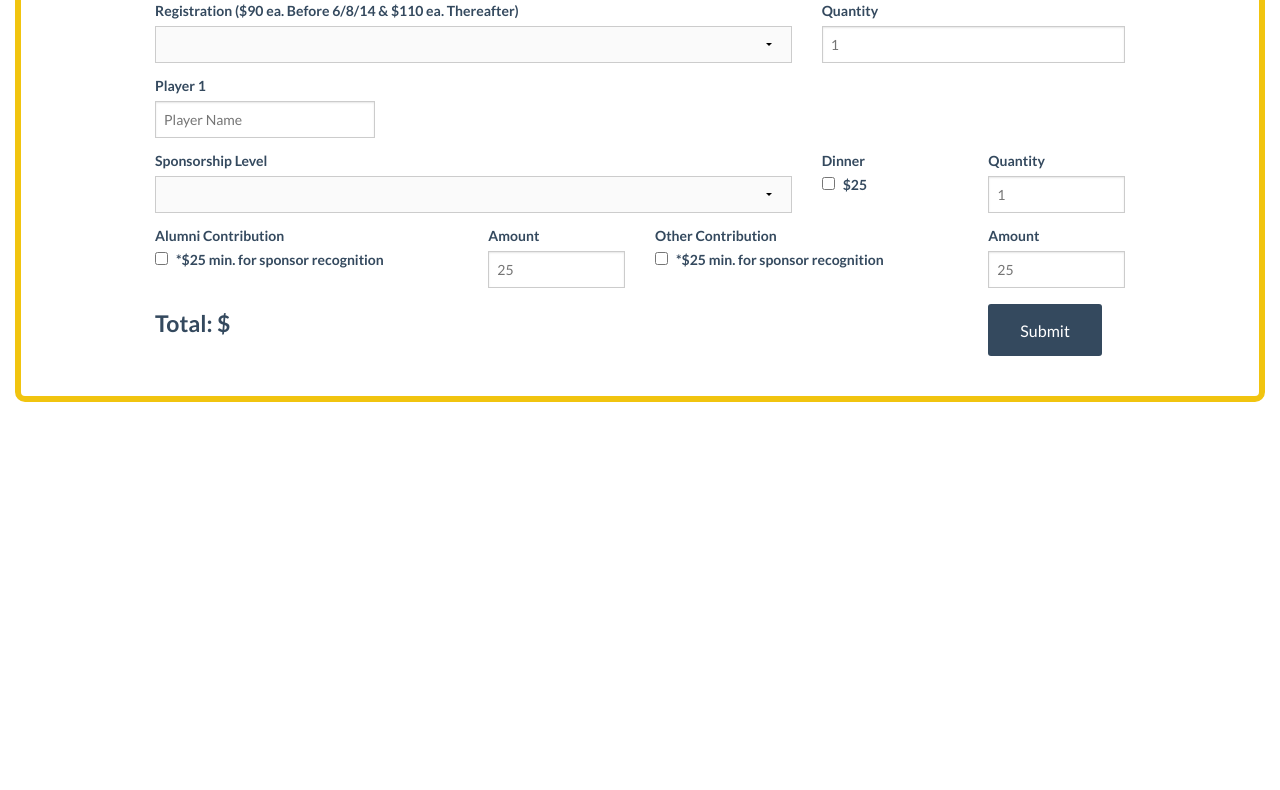
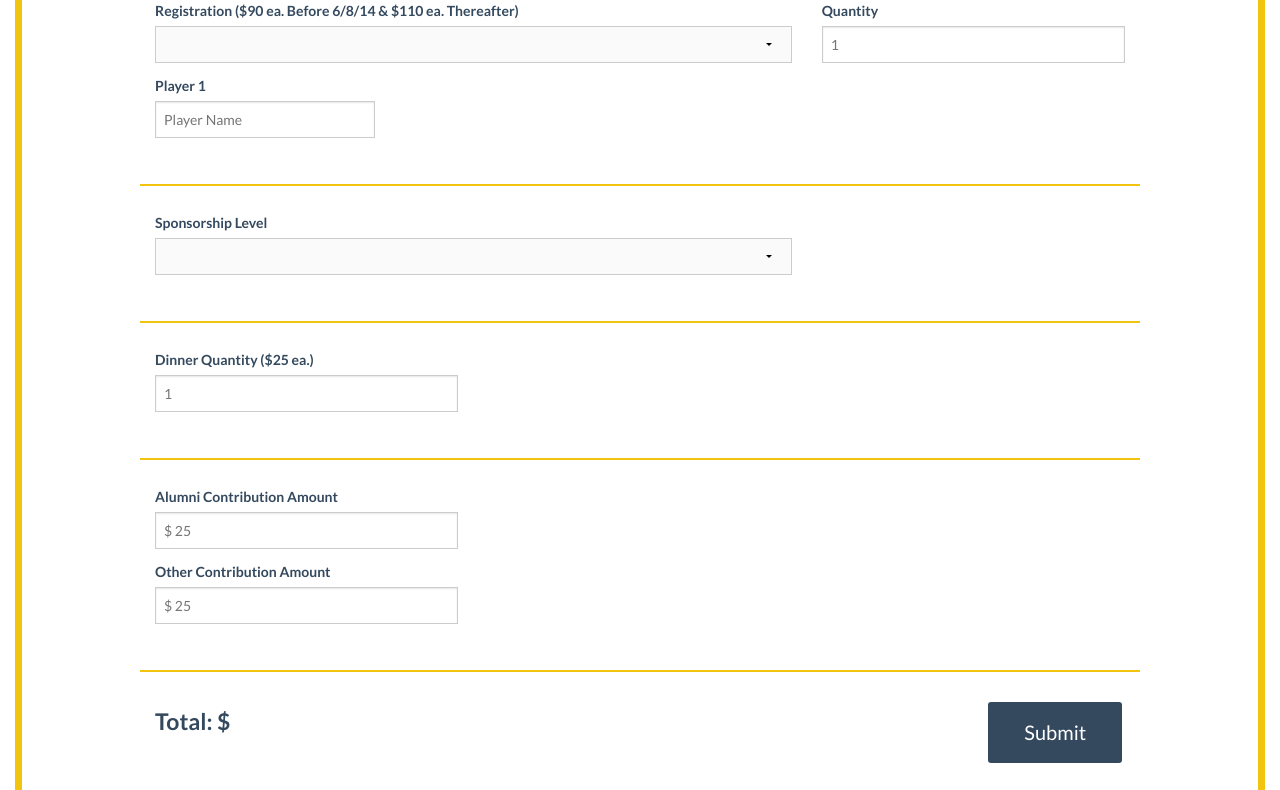
Before and after one commit to gwake1/KindfulCartTemplate, a plain HTML site: page index.html in a window 1280 px wide. Shown: the part 134-924 px from the top of the page. Before the commit the page ends 800 px from the top, so only its background shows below. Drawn offline with nearby package versions, Linux system fonts and the light colour scheme.

Commit message:
remove checkboxes and disable submit when quantities and amounts are less than 0

```diff
--- a/css/style.css
+++ b/css/style.css
@@ -10,13 +10,13 @@ img {
 
 legend {
   color: #34495e;
-  font-size: 25px;
+  font-size: 20px;
   font-weight: bold;
   font-family: 'Lato', 'sans-serif';
 }
 
 fieldset {
-  border: 6px solid #f1c40f;
+  border: 7px solid #f1c40f;
   font-weight: bold;
   border-radius: 10px;
 }
@@ -31,3 +31,9 @@ label, h4 {
   background-color: #34495e;
   font-family: 'Lato', 'sans-serif';
 }
+
+.form-row {
+  border-bottom: 2px solid #f1c40f;
+  margin-bottom: 30px;
+  padding-bottom: 30px;
+}
--- a/index.html
+++ b/index.html
@@ -34,7 +34,7 @@
             </div>
           </div>
 
-          <div class="row">
+          <div class="row form-row">
             <div class="large-3 columns">
               <label>Player 1</label>
               <input type="text" name="names", placeholder="Player Name">
@@ -53,7 +53,7 @@
             </div>
           </div>
 
-          <div class="row">
+          <div class="row form-row">
             <div class="large-8 columns">
               <label>Sponsorship Level</label>
               <select id="sponsorship">
@@ -64,34 +64,25 @@
                 <option value="bronze_golf">Bronze: 1 dinner and recognition in dinner brochure - $100</option>
               </select>
             </div>
-            <div class="large-2 columns">
-              <label>Dinner</label>
-              <input id="dinner" type="checkbox"><label value="dinner_golf">$25</label>
-            </div>
-            <div class="large-2 columns">
-              <label>Quantity</label>
+          </div>
+
+          <div class="row form-row">
+            <div class="large-4 columns">
+              <label>Dinner Quantity ($25 ea.)</label>
               <input type="number" name="dinner_quantity" placeholder="1" min="0">
             </div>
           </div>
 
           <div class="row">
             <div class="large-4 columns">
-              <label>Alumni Contribution</label>
-                <input id="alumni-contribution" type="checkbox"><label value="alumni_contribution">*$25 min. for sponsor recognition</label>
-              </label>
+              <label>Alumni Contribution Amount</label>
+                <input type="number" name="alumni_amount" placeholder="$ 25" min="0">
             </div>
-            <div class="large-2 columns">
-              <label>Amount</label>
-              <input type="number" name="alumni_amount" placeholder="25" min="0">
-            </div>
+          </div>
+          <div class="row form-row">
             <div class="large-4 columns">
-              <label>Other Contribution</label>
-                <input id="other-contribution" type="checkbox"><label value="other_contribution">*$25 min. for sponsor recognition</label>
-              </label>
-            </div>
-            <div class="large-2 columns">
-              <label>Amount</label>
-              <input type="number" name="other_amount" placeholder="25" min="0">
+              <label>Other Contribution Amount</label>
+                <input type="number" name="other_amount" placeholder="$ 25" min="0">
             </div>
           </div>
 
@@ -100,7 +91,7 @@
               <h4>Total: $ <span id="total"></span></h4>
             </div>
             <div class="large-2 columns">
-              <a href="#" id="submit" class="medium radius button">Submit</a>
+              <a href="#" id="submit" class="large radius button">Submit</a>
             </div>
           </div>
           </fieldset>
--- a/js/main.js
+++ b/js/main.js
@@ -113,29 +113,29 @@
 
   function calculateDinner(){
     var dinnerAmount = 0;
-    if ($("#dinner").is(":checked")){
+    //if ($("#dinner").is(":checked")){
       var $amount = parseInt($("input[name=dinner_quantity]").val());
       $amount *= 25;
       dinnerAmount = (isNaN($amount)) ? 0 : $amount;
-    }
+    //}
     return dinnerAmount;
   }
 
   function calculateAlumniContribution(){
     var alumniContribution = 0;
-    if ($("#alumni-contribution").is(":checked")){
+    //if ($("#alumni-contribution").is(":checked")){
       var $amount = parseInt($("input[name=alumni_amount]").val());
       alumniContribution = (isNaN($amount)) ? 0 : $amount;
-    }
+    //}
     return alumniContribution;
   }
 
   function calculateOtherContribution(){
     var otherContribution = 0;
-    if ($("#other-contribution").is(":checked")){
+    //if ($("#other-contribution").is(":checked")){
       var $amount = parseInt($("input[name=other_amount]").val());
       otherContribution = (isNaN($amount)) ? 0 : $amount;
-    }
+    //}
     return otherContribution;
   }
 
@@ -179,14 +179,14 @@
 
     var url = "https://rcsf.trail-staging.us/widget?campaign_id=2834&schedule=0&success_url=http%3A//www.rochesterchristianschool.org/&cart[desc]=Golf"
     url += "Registration";
-    if ($registrationType !== ""){
+    if ($registrationType !== "" && $quantity > 0){
       items ++;
       url += "&cart[items]["+items+"][amount]="+registrationAmount;
       url += "&cart[items]["+items+"][desc]="+$registrationType;
       url += "&cart[items]["+items+"][product_id]="+$registrationId;
       url += "&cart[items]["+items+"][quantity]="+$quantity;
       if (names.length !== 0) {
-        url += "&cart[items]["+items+"][names]="+names;
+        url += "&cart[items]["+items+"][notes]="+names;
       }
     }
     if (sponsorshipType !== ""){
@@ -196,29 +196,30 @@
       url += "&cart[items]["+items+"][product_id]="+$sponsorshipId;
       url += "&cart[items]["+items+"][quantity]=1";
     }
-    if ($("#dinner").is(":checked")){
+    if ($dinnerQuantity > 0){
       items ++
       url += "&cart[items]["+items+"][amount]=25";
       url += "&cart[items]["+items+"][desc]=Dinner";
       url += "&cart[items]["+items+"][product_id]=dinner_golf";
       url += "&cart[items]["+items+"][quantity]="+$dinnerQuantity;
     }
-    if ($("#alumni-contribution").is(":checked")){
+    if (alumniContributionAmount > 0){
       items ++
       url += "&cart[items]["+items+"][amount]="+alumniContributionAmount;
       url += "&cart[items]["+items+"][desc]=Alumni Contribution";
       url += "&cart[items]["+items+"][product_id]=alumni_contribution";
       url += "&cart[items]["+items+"][quantity]=1";
     }
-    if ($("#other-contribution").is(":checked")){
+    if (otherContributionAmount > 0){
       items ++
       url += "&cart[items]["+items+"][amount]="+otherContributionAmount;
       url += "&cart[items]["+items+"][desc]=Other Contribution";
       url += "&cart[items]["+items+"][product_id]=other_contribution";
       url += "&cart[items]["+items+"][quantity]=1";
     }
-    alert(url);
-    window.location.href = url;
+    if (items > 0){
+      window.location.href = url;
+    }
   }
 
 })();
```
